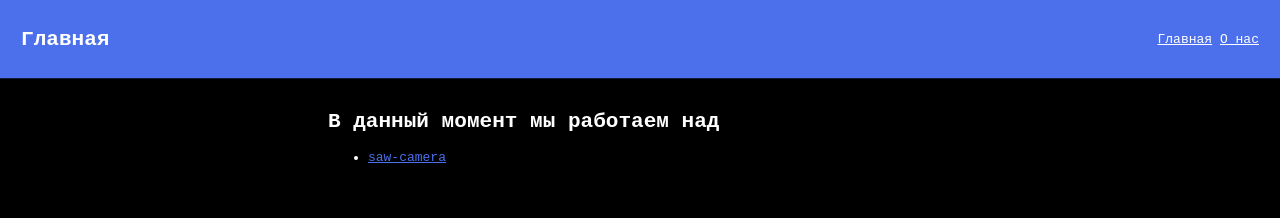
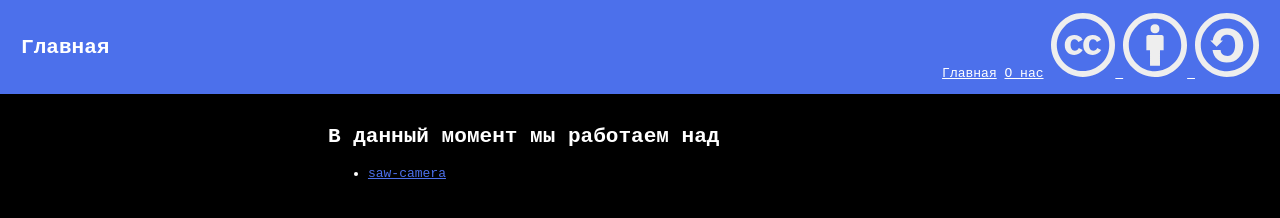
Before and after one commit to weldlab/weldlab.github.io, an Eleventy site: page index.md in a window 1280 px wide. Built offline with nearby package versions, Linux system fonts and the light colour scheme; Eleventy itself is replaced by a stand-in of ours; files that its build step writes are made by us from their sources.

Commit message:
add license info

```diff
--- a/_includes/base.njk
+++ b/_includes/base.njk
@@ -13,7 +13,11 @@
       <div class="header__links">
         <a href="/">Главная</a>
         <a href="/about">О нас</a>
-        <a href="/license"></a>
+        <a href="/license" class="header__icon">
+          <img src="/icons/creative-commons/cc.svg" alt="CC">
+          <img src="/icons/creative-commons/by.svg" alt="BY">
+          <img src="/icons/creative-commons/sa.svg" alt="SA">
+        </a>
       </div>
     </header>
     <main class="container">
```
Also changed, not shown: icons/creative-commons/by.svg (added), icons/creative-commons/cc.svg (added), icons/creative-commons/sa.svg (added), license.md (added).
